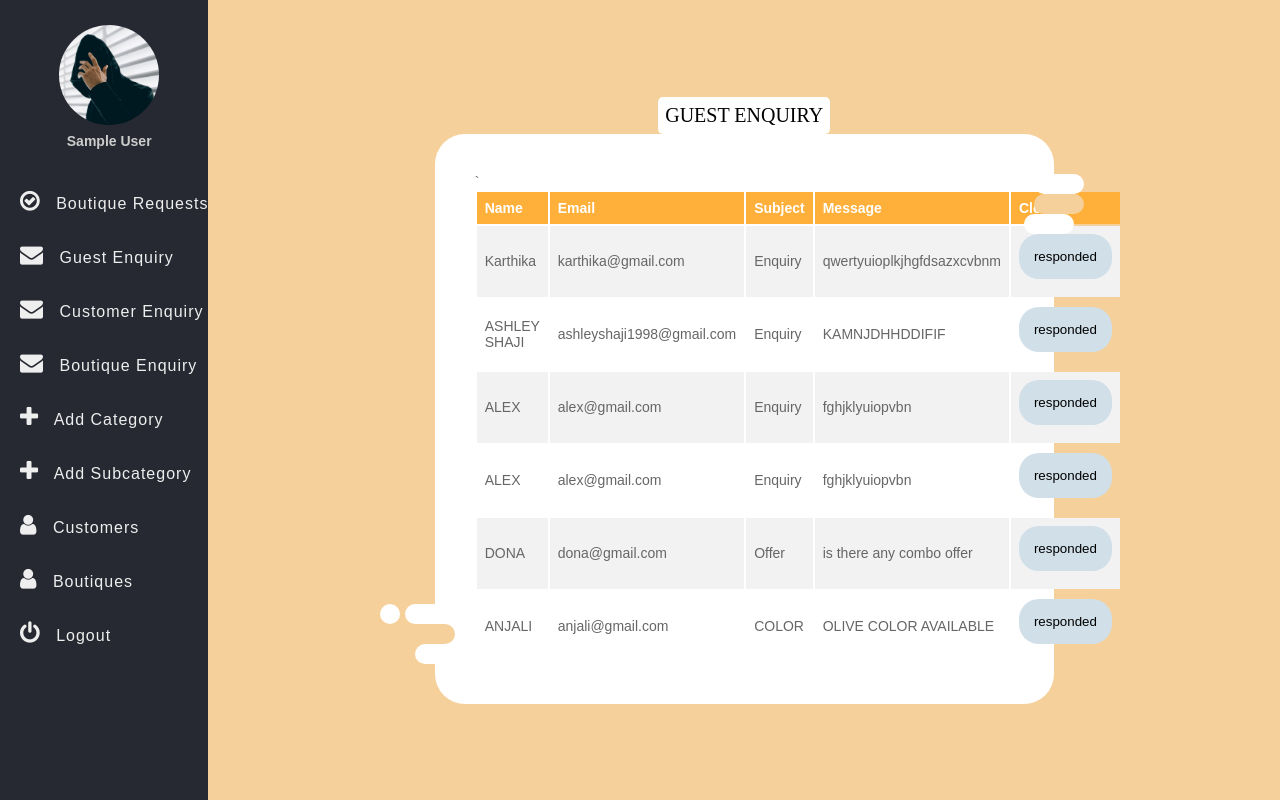
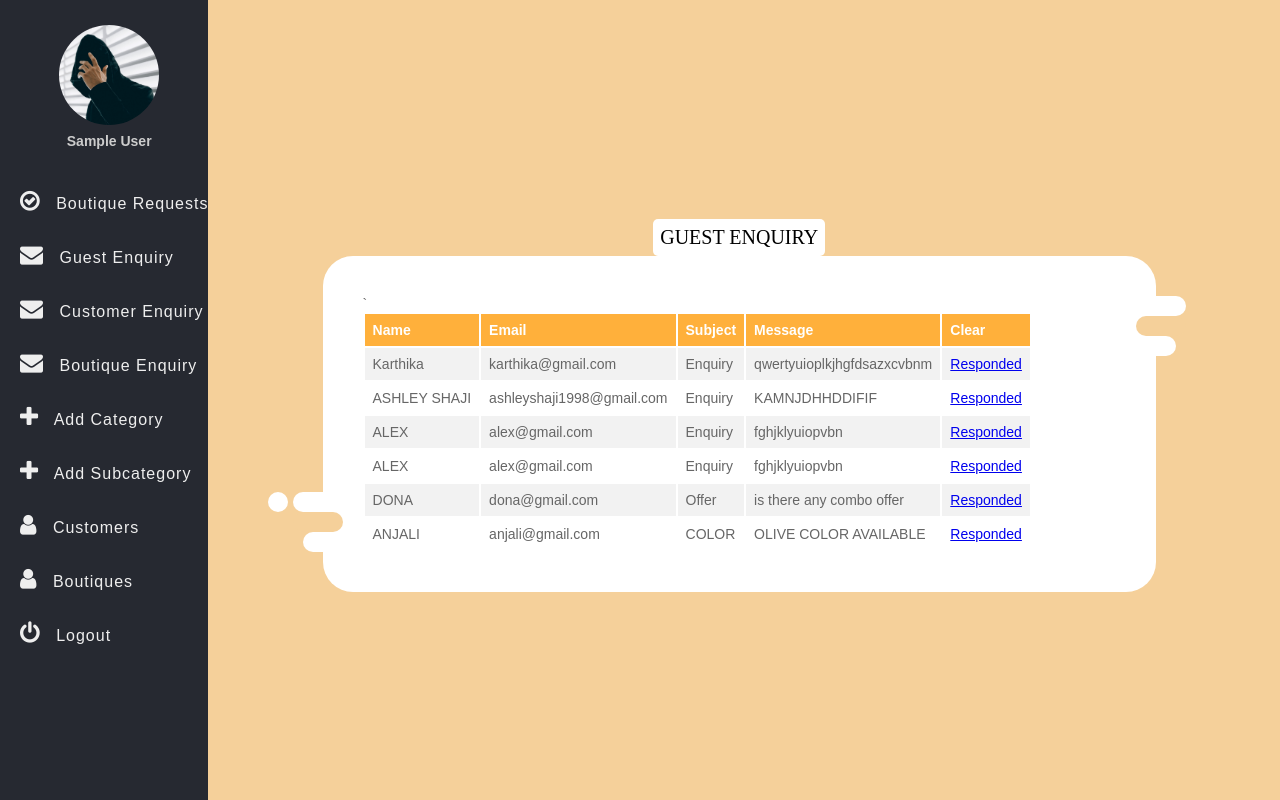
Before and after one commit to karthika185/etailor, a PHP site: page /admin/guestenq.php in a window 1280 px wide. Shown: the part 60-860 px from the top of the page. Run offline with PHP 8.4, Linux system fonts and the light colour scheme; the visitor is signed in with stand-in values (Sample User, id 1); data comes from the database, SQL or seed files in the repository.

Commit message:
Update guestenq.php

```diff
--- a/admin/guestenq.php
+++ b/admin/guestenq.php
@@ -73,7 +73,7 @@
         display: flex;
         justify-content: center;
         align-items: center;
-        padding: 20px;
+        padding: 20px 20px 10px 10px;
         background: #f5d09a;
     }
 
@@ -188,7 +188,7 @@
 
     @media (min-width: 568px) {
         form {
-            width: 60%;
+            width: 80%;
         }
     }
     </style>
@@ -271,9 +271,7 @@
             </ul>
         </nav>
         <section class="section-1">
-            <center>
-                <p style="color: black;font-family:satisfy">GUEST ENQUIRY</p>
-            </center>
+            <p style="color: black; font-family:satisfy;">GUEST ENQUIRY</p>
             <form action="responded.php" method="post" class="decor">
                 <div class="form-left-decoration"></div>
                 <div class="form-right-decoration"></div>
@@ -319,24 +317,19 @@
                             <th>Message</th>
                             <th>Clear</th>
 
-
-
-
-
                         </tr>
                         <?php
 						foreach($guestenquiry as $guest)
 						{
 							?>
                         <tr>
-                            <input type="hidden" name="id" value="<?php echo $guest["guest_id"]; ?>"></input>
+                            <input type="hidden" name="id" value="<?php echo $guest["guest_id"]; ?>"/>
                             <td><?php echo $guest["guest_name"]; ?></td>
                             <td><?php echo $guest["guest_email"]; ?></td>
                             <td><?php echo $guest["guest_subject"]; ?></td>
                             <td><?php echo $guest["guest_message"]; ?></td>
-                            <td><input type="submit" name="responded" value="responded"></td>
+                            <td><a href="responded.php?guest_id=<?php echo $guest["guest_id"]; ?>">Responded</a></td>
                             <h6><?php echo isset($msg)?$msg:"";?></h6>
-
                         </tr>
 
                         <?php
```
